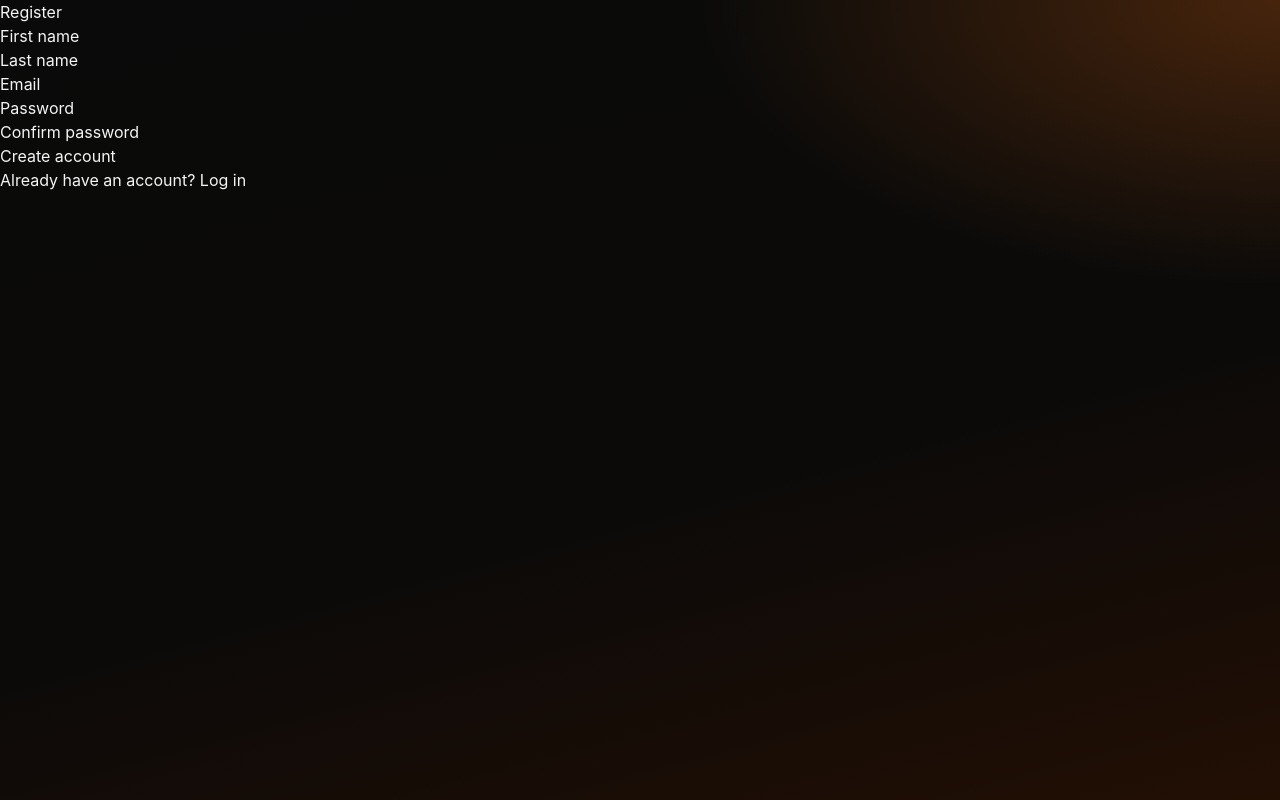
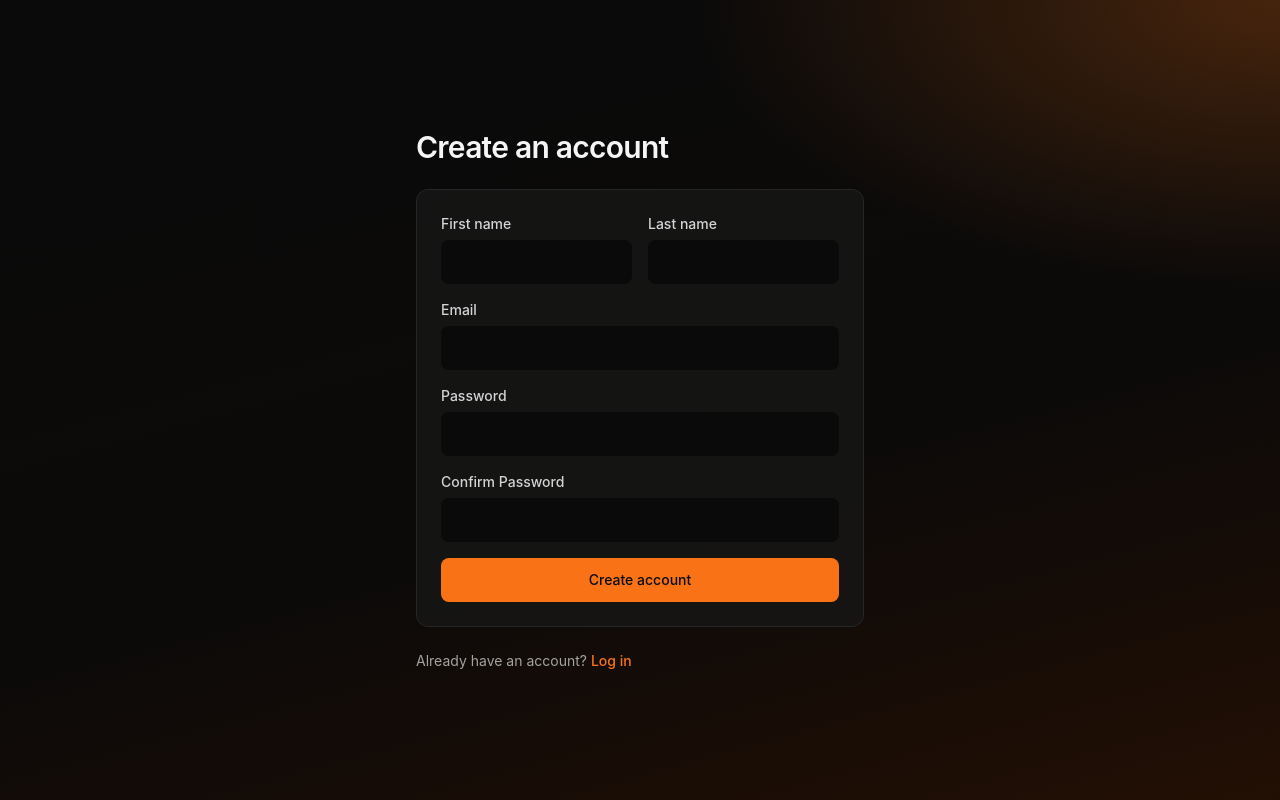
Before and after one commit to InfinityInside/office-room-booking, a React (Vite) app in the folder frontend-react/: page /register in a window 1280 px wide. Built offline with nearby package versions, Linux system fonts and the light colour scheme.

Commit message:
feat(react): add semantic color tokens, card, badge and alert components, restyle register page

```diff
--- /dev/null
+++ b/frontend-react/src/components/ui/Alert.tsx
@@ -0,0 +1,27 @@
+import type { ReactNode } from 'react';
+import { cn } from '../../utils/cn';
+
+type AlertTone = 'error' | 'success';
+
+const TONE_CLASSES: Record<AlertTone, string> = {
+    error: 'bg-red-500/10 text-red-300',
+    success: 'bg-emerald-500/10 text-emerald-300',
+};
+
+interface AlertProps {
+    tone: AlertTone;
+    className?: string;
+    children: ReactNode;
+}
+
+/** A tinted message box. */
+export function Alert({ tone, className, children }: AlertProps) {
+    return (
+        <p
+            role={tone === 'error' ? 'alert' : 'status'}
+            className={cn('rounded-lg px-3 py-2 text-sm', TONE_CLASSES[tone], className)}
+        >
+            {children}
+        </p>
+    );
+}
--- /dev/null
+++ b/frontend-react/src/components/ui/Badge.tsx
@@ -0,0 +1,28 @@
+import type { ComponentProps } from 'react';
+import { cn } from '../../utils/cn';
+
+type BadgeTone = 'neutral' | 'brand' | 'danger';
+
+const TONE_CLASSES: Record<BadgeTone, string> = {
+    neutral: 'bg-neutral-800 text-neutral-300',
+    brand: 'bg-brand/15 text-orange-300',
+    danger: 'bg-red-500/15 text-red-300',
+};
+
+interface BadgeProps extends ComponentProps<'span'> {
+    tone?: BadgeTone;
+}
+
+/** A small status label, e.g. "Free", "Booked", "Cancelled". */
+export function Badge({ tone = 'neutral', className, ...props }: BadgeProps) {
+    return (
+        <span
+            className={cn(
+                'inline-flex items-center rounded-full px-2.5 py-0.5 text-xs font-medium whitespace-nowrap',
+                TONE_CLASSES[tone],
+                className,
+            )}
+            {...props}
+        />
+    );
+}
--- a/frontend-react/src/components/ui/Button.tsx
+++ b/frontend-react/src/components/ui/Button.tsx
@@ -5,8 +5,8 @@ type ButtonVariant = 'primary' | 'secondary' | 'danger' | 'ghost';
 type ButtonSize = 'md' | 'sm';
 
 const VARIANT_CLASSES: Record<ButtonVariant, string> = {
-    primary: 'bg-brand text-neutral-950 enabled:hover:bg-brand-hover',
-    secondary: 'border border-neutral-700 text-neutral-100 enabled:hover:bg-neutral-800',
+    primary: 'bg-brand text-on-brand enabled:hover:bg-brand-hover',
+    secondary: 'border border-border-strong text-neutral-100 enabled:hover:bg-neutral-800',
     danger: 'bg-red-600 text-white enabled:hover:bg-red-500',
     ghost: 'text-neutral-300 enabled:hover:bg-neutral-800 enabled:hover:text-neutral-100',
 };
--- /dev/null
+++ b/frontend-react/src/components/ui/Card.tsx
@@ -0,0 +1,12 @@
+import type { ComponentProps } from 'react';
+import { cn } from '../../utils/cn';
+
+/** The standard container: a dark panel with a thin border. */
+export function Card({ className, ...props }: ComponentProps<'div'>) {
+    return (
+        <div
+            className={cn('rounded-xl border border-border bg-surface/80 p-6', className)}
+            {...props}
+        />
+    );
+}
--- a/frontend-react/src/components/ui/Field.tsx
+++ b/frontend-react/src/components/ui/Field.tsx
@@ -18,7 +18,7 @@ export function Field({ label, hint, error, className, children }: FieldProps) {
             {error ? (
                 <span className="text-xs text-red-400">{error}</span>
             ) : (
-                hint && <span className="text-xs text-neutral-400">{hint}</span>
+                hint && <span className="text-xs text-muted">{hint}</span>
             )}
         </label>
     );
--- a/frontend-react/src/components/ui/controlClasses.ts
+++ b/frontend-react/src/components/ui/controlClasses.ts
@@ -1,6 +1,6 @@
 /** Shared look for Input, Select and Textarea. */
 export const CONTROL_CLASSES =
     'h-11 w-full rounded-lg px-3 text-sm' + // size and shape
-    'border border-neutral-700 bg-neutral-950 text-neutral-100 ' + // colors
+    'border border-border-strong bg-field text-neutral-100 ' + // colors
     'placeholder:text-neutral-500 hover:border-neutral-600 focus-visible:border-brand' + // states
     'transition-colors disabled:cursor-not-allowed disabled:opacity-50';
--- a/frontend-react/src/index.css
+++ b/frontend-react/src/index.css
@@ -1,8 +1,15 @@
 @import 'tailwindcss';
 
 @theme {
-    --color-brand: #f97316;
-    --color-brand-hover: #fb923c;
+    --color-brand: #f97316; /* primary orange color */
+    --color-brand-hover: #fb923c; /* lighter orange color on hover */
+    --color-on-brand: #0a0a0a; /* text on brand-colored backgrounds (neutral-950) */
+
+    --color-surface: #171717; /* cards and panels (neutral-900) */
+    --color-field: #0a0a0a; /* input backgrounds (neutral-950) */
+    --color-border: #262626; /* default borders (neutral-800) */
+    --color-border-strong: #404040; /* controls and emphasized borders (neutral-700) */
+    --color-muted: #a3a3a3; /* secondary text (neutral-400) */
 }
 
 @layer base {
--- a/frontend-react/src/pages/RegisterPage.tsx
+++ b/frontend-react/src/pages/RegisterPage.tsx
@@ -1,6 +1,11 @@
 import { useState, type SubmitEvent } from 'react';
 import { Link, Navigate, useNavigate } from 'react-router';
 import { useAuth } from '../auth/AuthContext';
+import { Card } from '../components/ui/Card.tsx';
+import { Field } from '../components/ui/Field.tsx';
+import { Alert } from '../components/ui/Alert.tsx';
+import { Button } from '../components/ui/Button.tsx';
+import { Input } from '../components/ui/Input.tsx';
 
 const MIN_PASSWORD_LENGTH = 8;
 
@@ -69,73 +74,71 @@ export function RegisterPage() {
     }
 
     return (
-        <>
-            <h1>Register</h1>
-            <form onSubmit={handleSubmit}>
-                <p>
-                    <label>
-                        First name
-                        <input
+        <main className="flex min-h-screen items-center justify-center p-6">
+            <div className="flex w-full max-w-md flex-col gap-6">
+                <h1 className="text-3xl font-semibold tracking-tight">Create an account</h1>
+
+                <Card>
+                    <form onSubmit={handleSubmit} className="flex flex-col gap-4">
+                        <div className="grid grid-cols-1 gap-4 sm:grid-cols-2">
+                            <Field label="First name">
+                                <Input
                                     value={form.firstName}
                                     onChange={(e) => updateField('firstName', e.target.value)}
                                     autoComplete="given-name"
                                     required
                                 />
-                    </label>
-                </p>
-                <p>
-                    <label>
-                        Last name
-                        <input
+                            </Field>
+                            <Field label="Last name">
+                                <Input
                                     value={form.lastName}
                                     onChange={(e) => updateField('lastName', e.target.value)}
                                     autoComplete="family-name"
                                     required
                                 />
-                    </label>
-                </p>
-                <p>
-                    <label>
-                        Email
-                        <input
+                            </Field>
+                        </div>
+                        <Field label="Email">
+                            <Input
                                 type="email"
                                 value={form.email}
                                 onChange={(e) => updateField('email', e.target.value)}
                                 autoComplete="email"
                                 required
                             />
-                    </label>
-                </p>
-                <p>
-                    <label>
-                        Password
-                        <input
+                        </Field>
+                        <Field label="Password">
+                            <Input
                                 type="password"
                                 value={form.password}
                                 onChange={(e) => updateField('password', e.target.value)}
                                 autoComplete="new-password"
                                 required
                             />
-                    </label>
-                </p>
-                <p>
-                    <label>
-                        Confirm password
-                        <input
+                        </Field>
+                        <Field label="Confirm Password">
+                            <Input
                                 type="password"
                                 value={form.confirmPassword}
                                 onChange={(e) => updateField('confirmPassword', e.target.value)}
                                 autoComplete="new-password"
                                 required
                             />
-                    </label>
+                        </Field>
+                        {error && <Alert tone="error">{error}</Alert>}
+                        <Button type="submit" variant="primary" className="w-full">
+                            Create account
+                        </Button>
+                    </form>
+                </Card>
+
+                <p className="text-sm text-muted">
+                    Already have an account?{' '}
+                    <Link to="/login" className="font-medium text-brand hover:text-brand-hover">
+                        Log in
+                    </Link>
                 </p>
-                {error && <p role="alert">{error}</p>}
-                <button type="submit">Create account</button>
-            </form>
-            <p>
-                Already have an account? <Link to="/login">Log in</Link>
-            </p>
-        </>
+            </div>
+        </main>
     );
 }
```
Also changed, not shown: frontend-react/src/pages/LoginPage.tsx (+8 -16 lines). Lines whose indentation alone changed are shown as unchanged.
